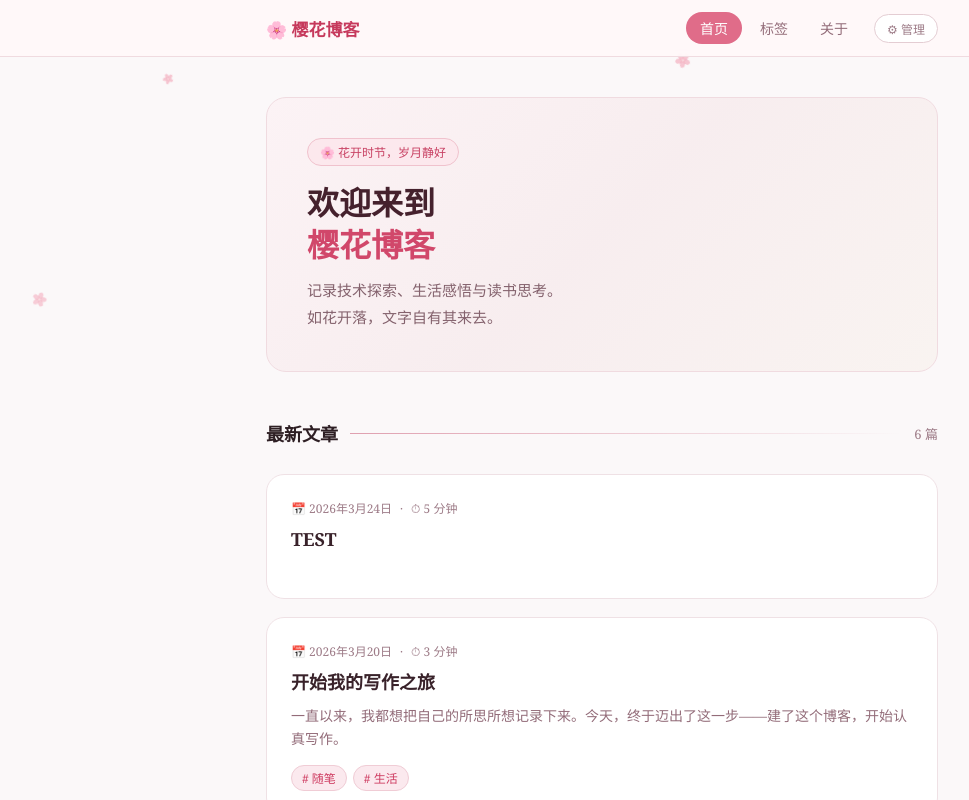
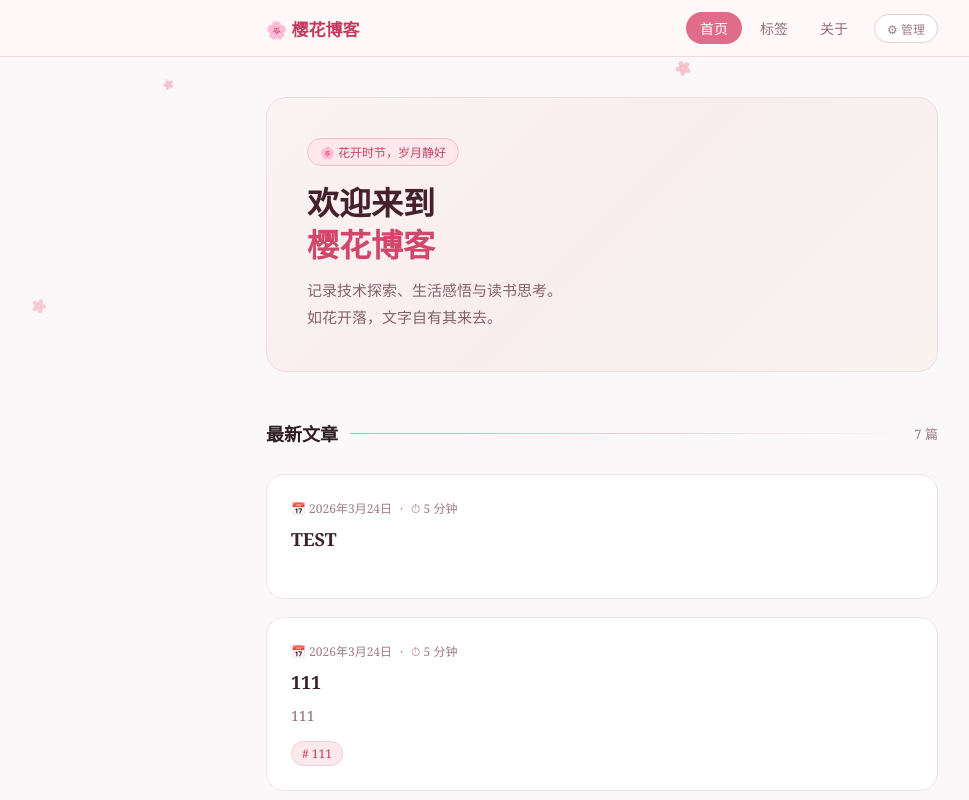
Before and after one commit to BrightQX/BrightQX.github.io, a React (Vite) app: page / in a window 1280 px wide. Shown: the top 800 px of the page, without its empty margins (38-1007 px from the left). Built offline with nearby package versions, Linux system fonts and the light colour scheme.

Commit message:
content: 博客内容更新 2026/3/24 21:19:09

```diff
--- a/src/data/posts.ts
+++ b/src/data/posts.ts
@@ -75,5 +75,17 @@ export const posts: Post[] = [
     "readTime": 5,
     "tags": [],
     "content": ""
+  },
+  {
+    "id": "1774358345497",
+    "title": "111",
+    "slug": "111",
+    "excerpt": "111",
+    "date": "2026-03-24",
+    "readTime": 5,
+    "tags": [
+      "111"
+    ],
+    "content": "111"
   }
 ];
```
